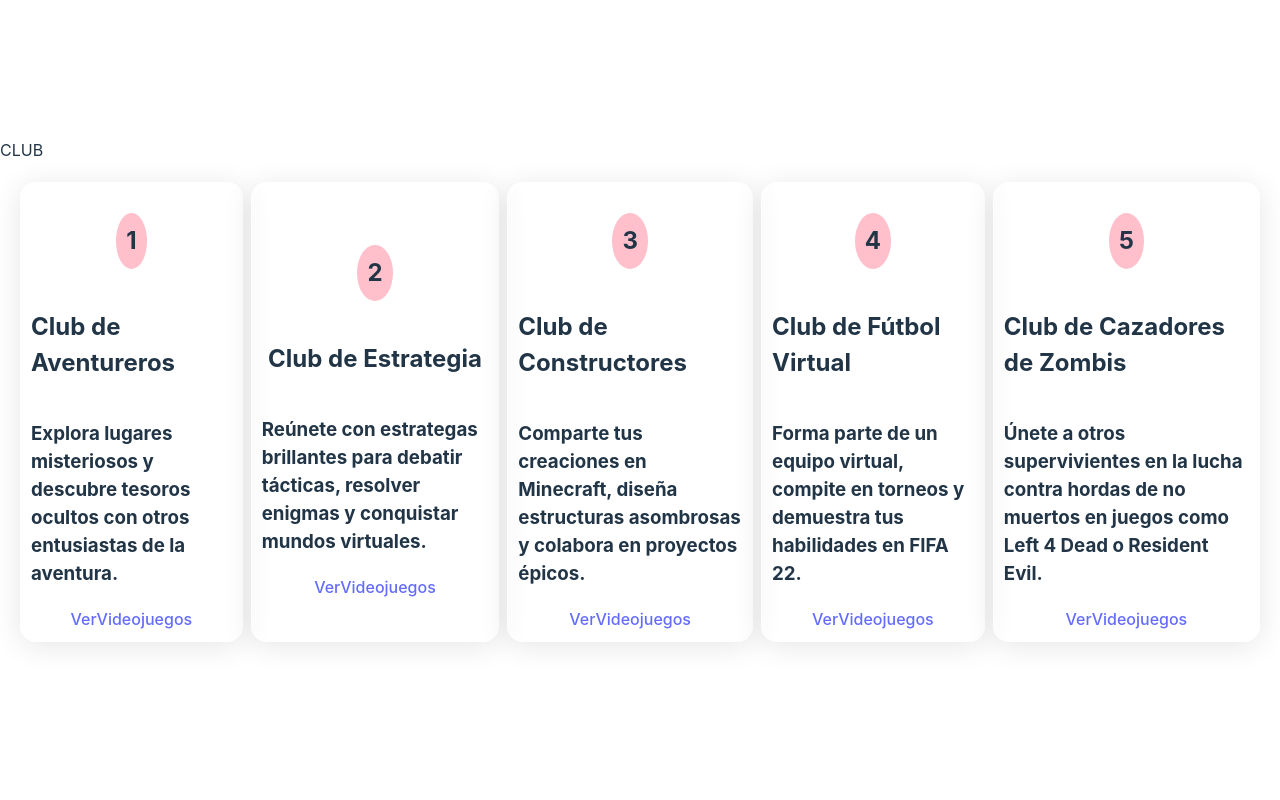
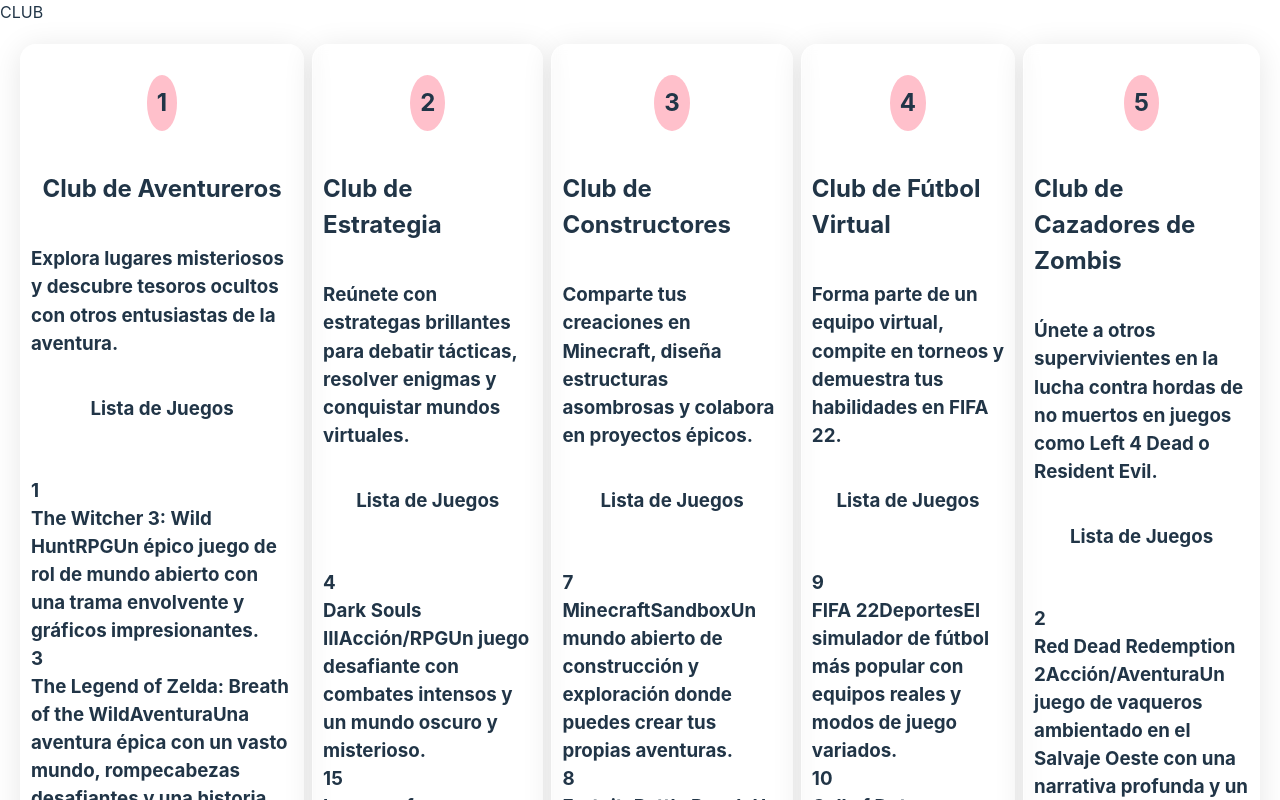
Before and after one commit to maridanielac/Micro2-MariaCuervo-FranciscoMarcano, a React (Vite) app in the folder proe2/: page /clubs in a window 1280 px wide. Shown: the top 800 px of the page. Built offline with nearby package versions, Linux system fonts and the light colour scheme.

Commit message:
Videojuegos-Club

```diff
--- a/proe2/src/Pages/ClubPage.tsx
+++ b/proe2/src/Pages/ClubPage.tsx
@@ -1,5 +1,5 @@
-import Tarjeta1 from '../Tarjeta/Tarjeta'; // Import the 'Tarjeta' component
-import Tarjeta from '../Tarjeta/TarjetaGame';
+// Import the 'Tarjeta' component
+import Tarjeta from '../Tarjeta/Tarjeta';
 
 function ClubPage() {
   const usuario = [
@@ -169,9 +169,11 @@
         }}>
 
         {usuario.map((usuario, index) => (
-            <Tarjeta1
+            <Tarjeta
             key={usuario.ID + index} // Change 'ID' to 'id' in the key prop
-            usuario={usuario} /> // Add closing tag for 'Tarjeta' component
+            usuario={usuario}
+            games={games}
+            /> // Add closing tag for 'Tarjeta' component
         ))}
     </section>
     </>
--- a/proe2/src/Pages/Vpage.tsx
+++ b/proe2/src/Pages/Vpage.tsx
@@ -1,7 +1,7 @@
-import Tarjeta from '../Tarjeta/TarjetaGame'; // Import the 'Tarjeta' component
+import Tarjeta from '../Tarjeta/Tarjeta'; // Import the 'Tarjeta' component
 
 function Vpage() {
-  const games = [
+  const videojuegos = [
     {
       "ID": "1",
       "titulo": "The Witcher 3: Wild Hunt",
@@ -133,18 +133,18 @@
     <>
 
       <div>CLUB</div>
-    <section style={{
-        display:"grid",
+      <section style={{
+        display: "grid",
         gap: "8px",
         padding: "20px",
-        }}>
-
-        {games.map((games, index) => (
-            <Tarjeta
-            key={games.ID + index} // Change 'ID' to 'id' in the key prop
-            games={games} /> // Add closing tag for 'Tarjeta' component
+      }}>
+        {videojuegos.map((videojuego, index) => (
+          <Tarjeta
+            key={videojuego.ID + index}
+            games={videojuego}
+          />
         ))}
-    </section>
+      </section>
     </>
   )
 }
--- a/proe2/src/Tarjeta/Tarjeta.module.css
+++ b/proe2/src/Tarjeta/Tarjeta.module.css
@@ -2,7 +2,6 @@
     display: flex;
     flex-direction: column;
     align-items: center;
-    justify-content: center;
     padding: 10px;
 
     /* From https://css.glass */
@@ -16,6 +15,8 @@
     .badge {
       padding: 5px 16px;
       border-radius: 16px;
+      align-items: center;
+      size: 5px;
 
     }
 
--- a/proe2/src/Tarjeta/Tarjeta.tsx
+++ b/proe2/src/Tarjeta/Tarjeta.tsx
@@ -1,23 +1,44 @@
-import { Usuario } from '../assets/models/usuario';
+import { Games } from '../models/games';
+import { Usuario } from '../models/usuario';
 import styles from './Tarjeta.module.css';
 
-
-import { Link } from 'react-router-dom';
-
-interface Props{
-    usuario: Usuario,
+interface Props {
+    usuario: Usuario;
+    games: Games[]; // Cambiar el tipo para reflejar una lista de juegos
 }
 
 
-export default function Tarjeta({usuario}: Props){
-    return(
+export default function Tarjeta({ usuario, games }: Props) {
+return (
     <section className={styles.tarjeta}>
         <h2 className={styles.icono}>{usuario.ID}</h2>
         <h2>{usuario.nombre}</h2>
         <h3>{usuario.descripcion}</h3>
-            <Link to="/clubs:id">
-                VerVideojuegos
-            </Link>
+        <h3>Lista de Juegos</h3>
+
+        <footer>
+            <h3>
+                {games.map((game) => {
+                    const isClubGame = usuario.videojuegos.includes(game.ID);
+                    if (isClubGame) {
+                        return (
+                            <span
+                                key={game.ID}
+                            >
+                                <div>{game.ID}</div>
+
+                                {game.titulo}
+                                {game.genero}
+                                {game.descripcion}
+
+                            </span>
+                        );
+                    }
+                    return null;
+                })}
+            </h3>
+        </footer>
+
     </section>
 )
 }
```
Lines whose indentation alone changed are shown as unchanged.
